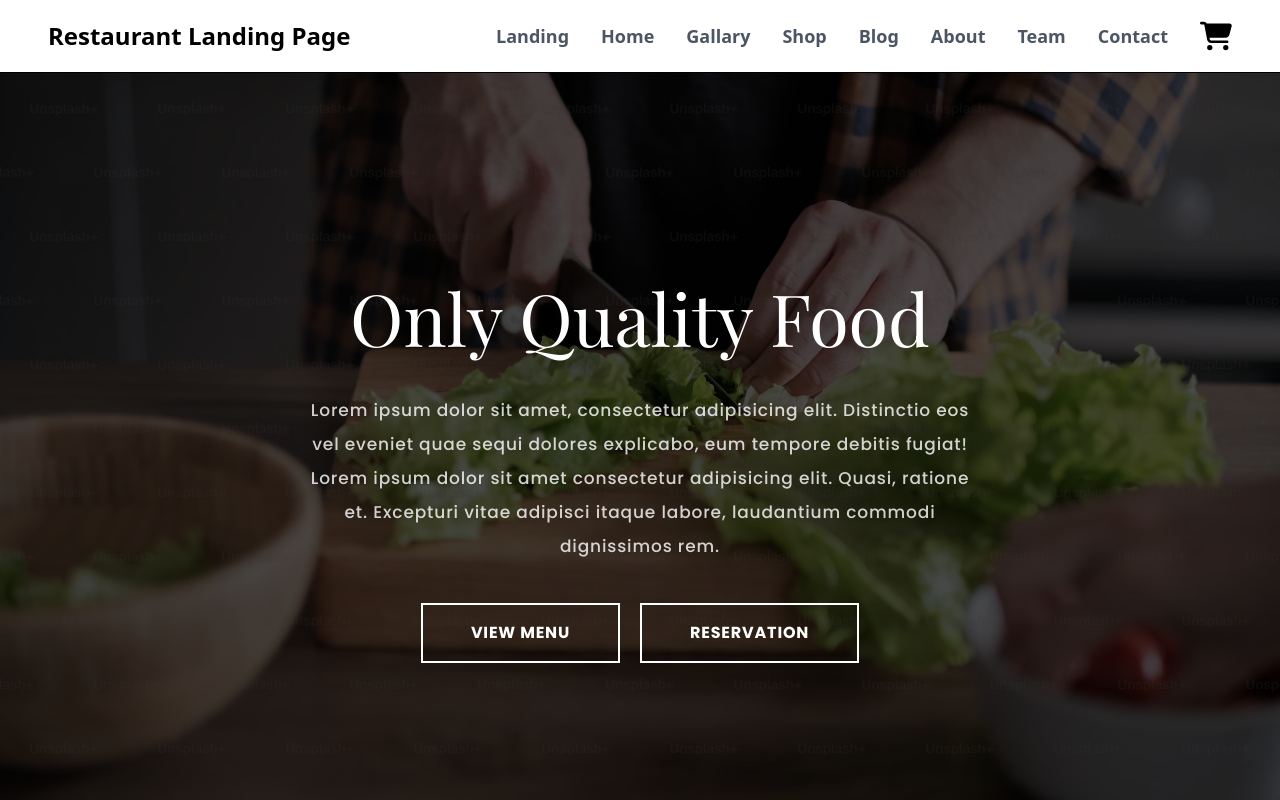
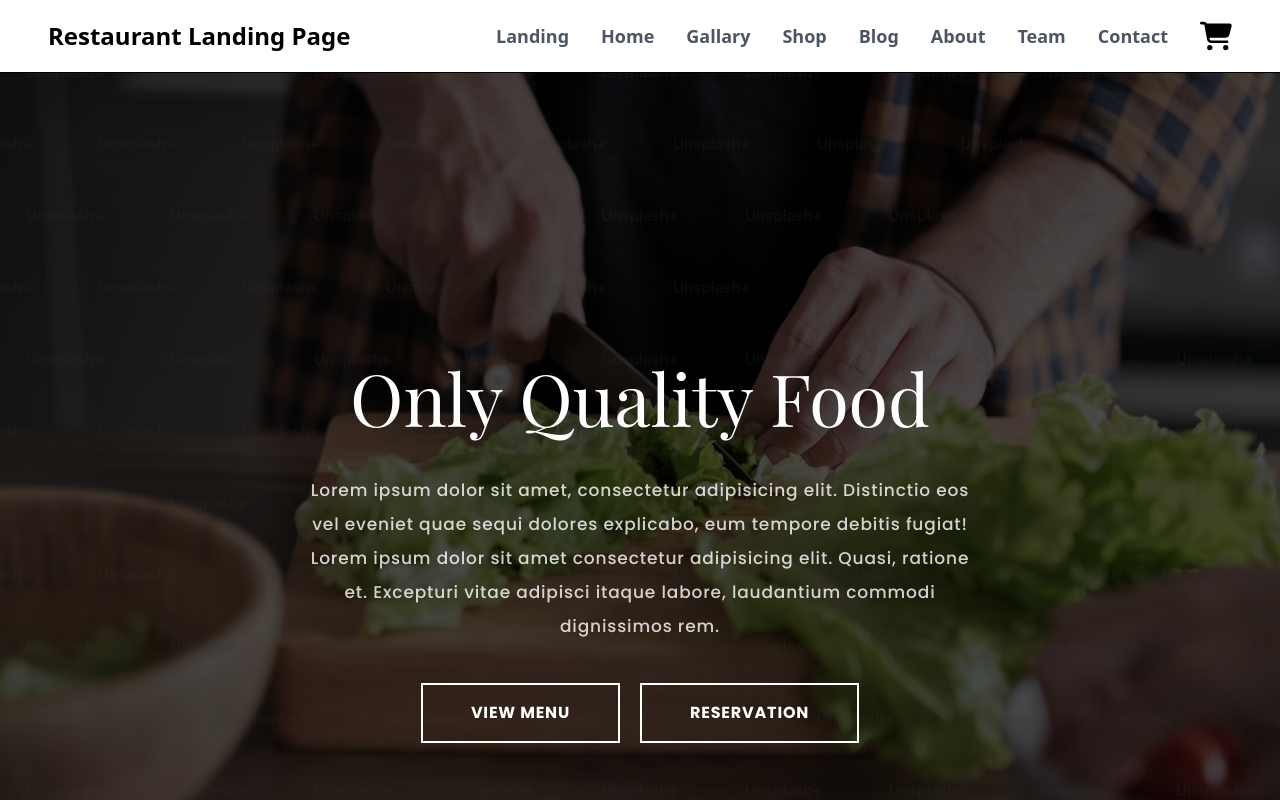
Before and after one commit to Sameerkhan344/Mxpertz-sameer, a React (Create React App) app: page / in a window 1280 px wide. Shown: the top 800 px of the page. Built offline with nearby package versions, Linux system fonts and the light colour scheme.

Commit message:
first commit

```diff
--- a/src/components/Home.js
+++ b/src/components/Home.js
@@ -5,7 +5,7 @@
   return (
     <div className="relative bg-[url('../public/Assets/hero.avif')] bg-cover bg-center bg-no-repeat w-full bg-black-900 text-white">
       <div className="Home h-fit bg-black/70 flex flex-col justify-center items-center px-5 lg:px-20 md:px-20 leading-normal">
-        <div className="Home-inner text-center md:w-6/5 lg:w-4/5 xl:w-3/5 md:space-y-10 lg:space-y-10 flex flex-col justify-center items-center py-32 sm:py-60 md:py-72 lg:py-32 xl:py-52">
+        <div className="Home-inner text-center md:w-6/5 lg:w-4/5 xl:w-3/5 md:space-y-10 lg:space-y-10 flex flex-col justify-center items-center py-32 sm:py-60 md:py-72 lg:py-32 xl:py-72">
           <h1 className="text-xl  max-sm:text-4xl sm:text-5xl md:text-7xl lg:text-7xl font-Playfair  font-normal">
             Only Quality Food
           </h1>
--- a/src/index.css
+++ b/src/index.css
@@ -11,7 +11,7 @@
 @media screen and (max-width: 479px) {
   .Home {
     /* gap: 1rem; */
-    min-height: fit-content;
+    /* min-height: fit-content; */
     margin: 0;
   }
   .Home-inner {
```
